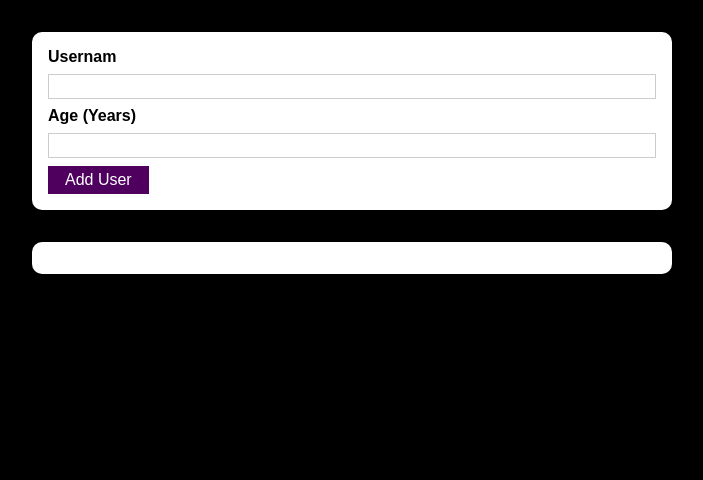
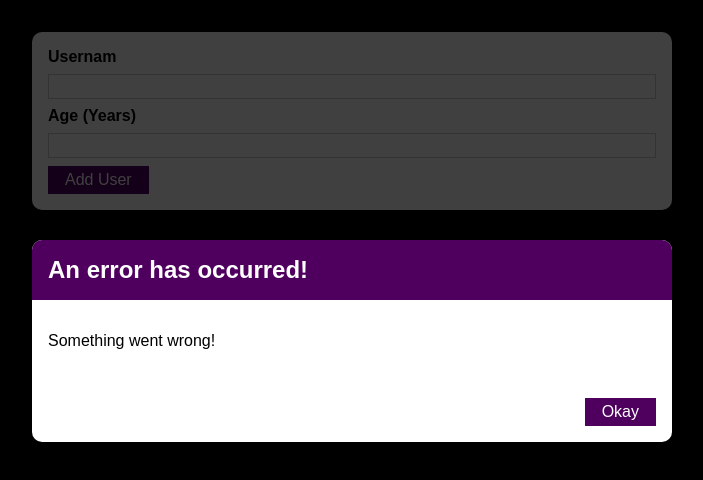
Before and after one commit to MrKolev/learning-project-React-3, a React (Create React App) app: page / in a window 1280 px wide. Shown: the top 480 px of the page, without its empty margins (288-991 px from the left). Built offline with nearby package versions, Linux system fonts and the light colour scheme.

Commit message:
Adding The "ErrorModal" Component

```diff
--- /dev/null
+++ b/src/components/UI/ErrorModal.jsx
@@ -0,0 +1,25 @@
+import styles from './ErrorModal.module.css'
+import { Card } from "./Card"
+import { Button } from './Button'
+
+
+export const ErrorModal = ({ title, message }) => {
+    return (
+        <>
+            <div className={styles.backdrop} />
+            <Card className={styles.modal}>
+                <header className={styles.header}>
+                    <h2>
+                        {title}
+                    </h2>
+                </header>
+                <div className={styles.content}>
+                    <p>{message}</p>
+                </div>
+                <footer className={styles.actions}>
+                    <Button>Okay</Button>
+                </footer>
+            </Card>
+        </>
+    )
+}
--- /dev/null
+++ b/src/components/UI/ErrorModal.module.css
@@ -0,0 +1,45 @@
+.backdrop {
+    position: fixed;
+    top: 0;
+    left: 0;
+    width: 100%;
+    height: 100vh;
+    z-index: 10;
+    background: rgba(0, 0, 0, 0.75);
+  }
+
+  .modal {
+    position: fixed;
+    top: 30vh;
+    left: 10%;
+    width: 80%;
+    z-index: 100;
+    overflow: hidden;
+  }
+
+  .header {
+    background: #4f005f;
+    padding: 1rem;
+  }
+
+  .header h2 {
+    margin: 0;
+    color: white;
+  }
+
+  .content {
+    padding: 1rem;
+  }
+
+  .actions {
+    padding: 1rem;
+    display: flex;
+    justify-content: flex-end;
+  }
+
+  @media (min-width: 768px) {
+    .modal {
+      left: calc(50% - 20rem);
+      width: 40rem;
+    }
+  }
--- a/src/components/Users/AddUser.jsx
+++ b/src/components/Users/AddUser.jsx
@@ -2,20 +2,22 @@
 import { Button } from "../UI/Button";
 import { Card } from "../UI/Card";
 import styles from "./AddUser.module.css"
+import { ErrorModal } from "../UI/ErrorModal";
 
 
 export const AddUser = ({updateDta}) => {
 
     const [username, setUsername] = useState("")
     const [age, setAge] = useState("")
+    const [message, setMessage] = useState("Something went wrong!")
     const onSubmit = (e) => {
         e.preventDefault();
         if (username.trim().length === 0 || age.trim().length === 0) {
-            return
+            return  setMessage("Fill in all the fields!")
         };
 
         if (+age < 1) {
-            return
+            return setMessage("Years cannot be a negative number")
         };
 
         updateDta(username, age);
@@ -25,7 +27,8 @@
 
     }
 
-    return (
+    return (<>
+        <ErrorModal title="An error has occurred!" message={message}/>
         <Card className={styles.input}>
             <form onSubmit={onSubmit}>
                 <label htmlFor="username" >Usernam</label>
@@ -43,5 +46,6 @@
                 <Button type="submit" >Add User</Button>
             </form>
         </Card>
+        </>
     )
 }
--- a/src/components/Users/UsersList.jsx
+++ b/src/components/Users/UsersList.jsx
@@ -3,10 +3,15 @@
 
 
 
-export const UserList = ({users}) => {
+export const UserList = ({ users }) => {
     return (
         <Card className={styles.users}>
-            <ul>{users.map((user) => {return <li key={user.id}>{user.name} ({user.age} years old)</li>})}
+            <ul>{users.map((user) => {
+                return (
+                    <li key={user.id}>
+                      {user.name} ----------{`>`} ({user.age} years old)
+                    </li>)
+            })}
             </ul>
         </Card>
     )
```
